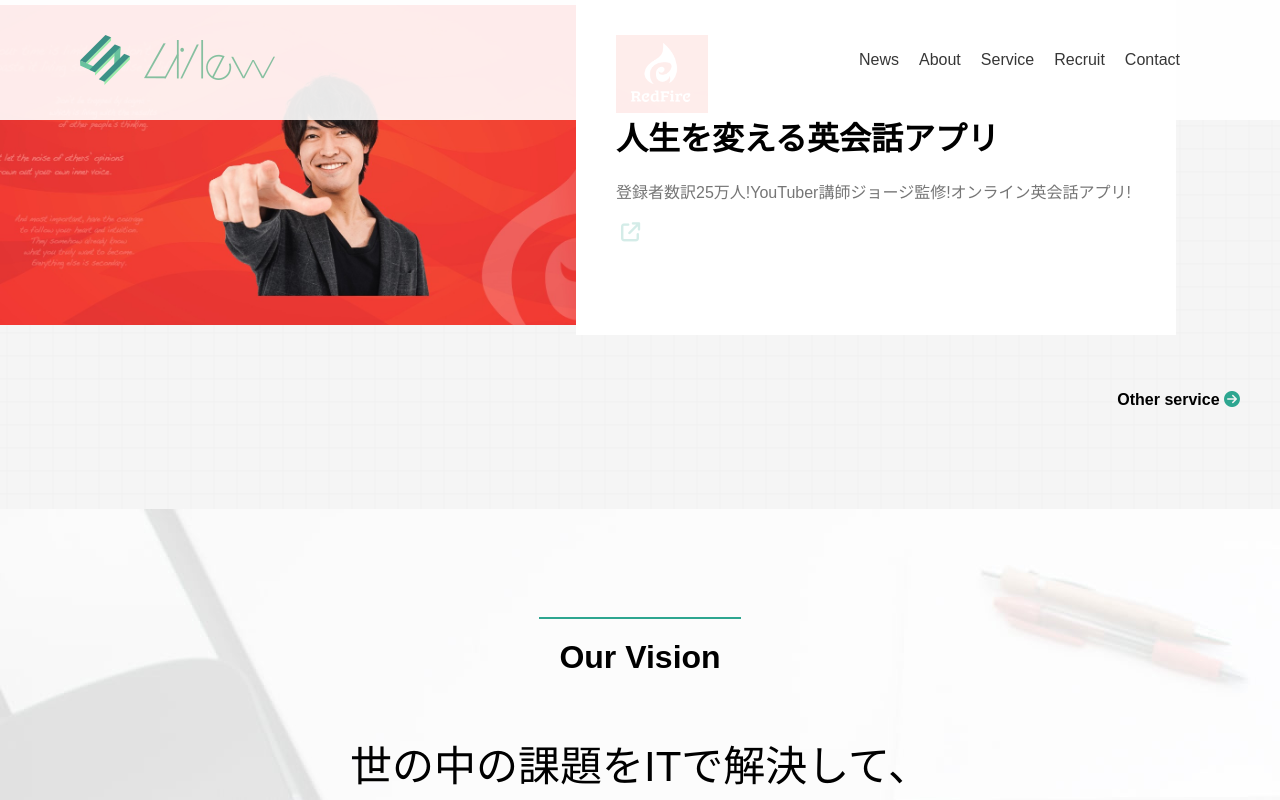
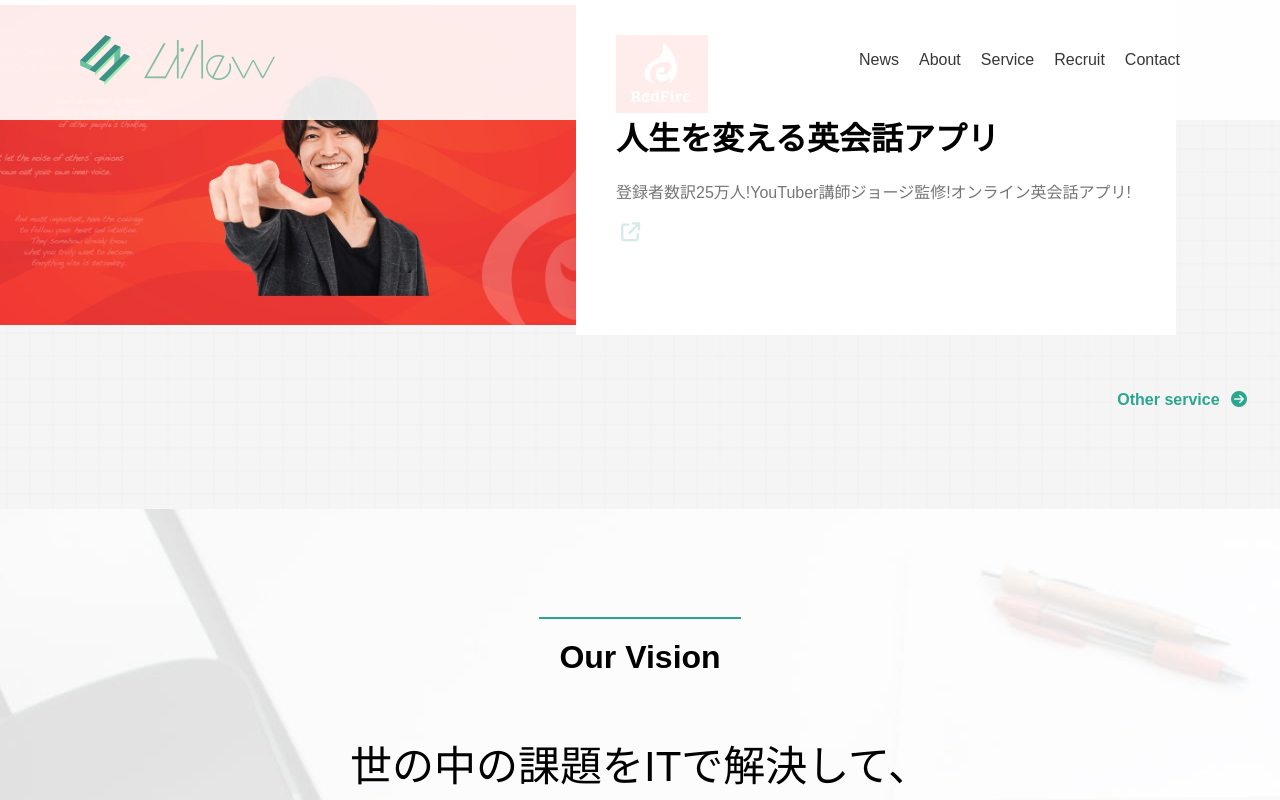
Before and after one commit to n-ohama/lesson-html-css-jquery, a plain HTML site: page index.html in a window 1280 px wide. In both pictures the pointer is over the link "Other service". Shown: the part 1820-2620 px from the top of the page. Drawn offline with nearby package versions, Linux system fonts and the light colour scheme.

Commit message:
fix a little

```diff
--- a/style.css
+++ b/style.css
@@ -316,6 +316,16 @@ header {
   font-weight: bold;
 }
 
+.other:hover {
+  color: #2da690;
+  transition: 0.1s;
+}
+
+.other:hover i {
+  transform: translate(7px, 0);
+  transition: 0.3s;
+}
+
 .vision {
   background-image: url("./image/bg01.jpeg");
   object-fit: cover;
```
